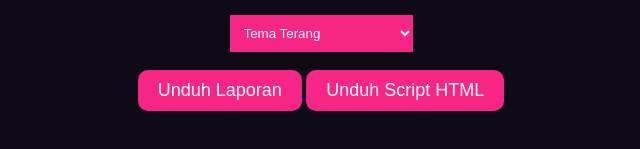
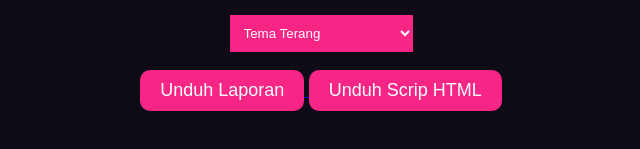
Before and after one commit to Makros2206/pkwu, a plain HTML site: page index.html in a window 1280 px wide. Shown: the part 633-782 px from the top of the page, 319-959 px from the left. Drawn offline with Linux system fonts and the light colour scheme.

Commit message:
Update index.html

```diff
--- a/index.html
+++ b/index.html
@@ -246,7 +246,7 @@
 </a>
 
 <a href="index.txt" download="Scrip Web Jam Digital.html">
-    <button class="download-btn">Unduh Script HTML</button>
+    <button class="download-btn">Unduh Scrip HTML</button>
 </a>
     </div>
 
```
